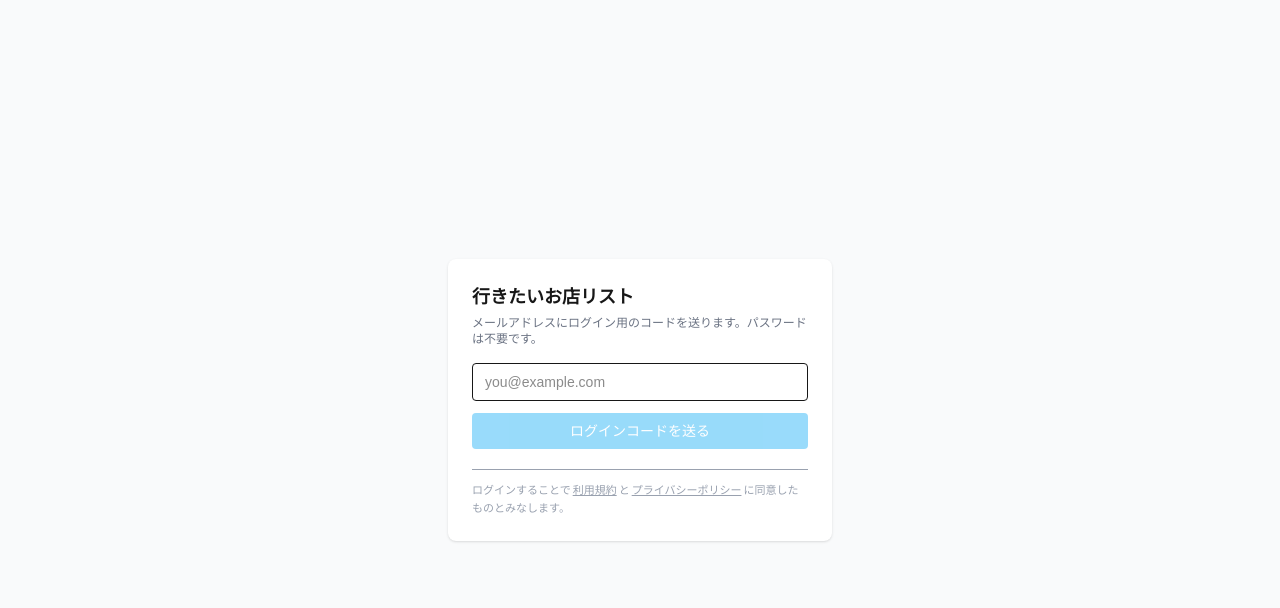
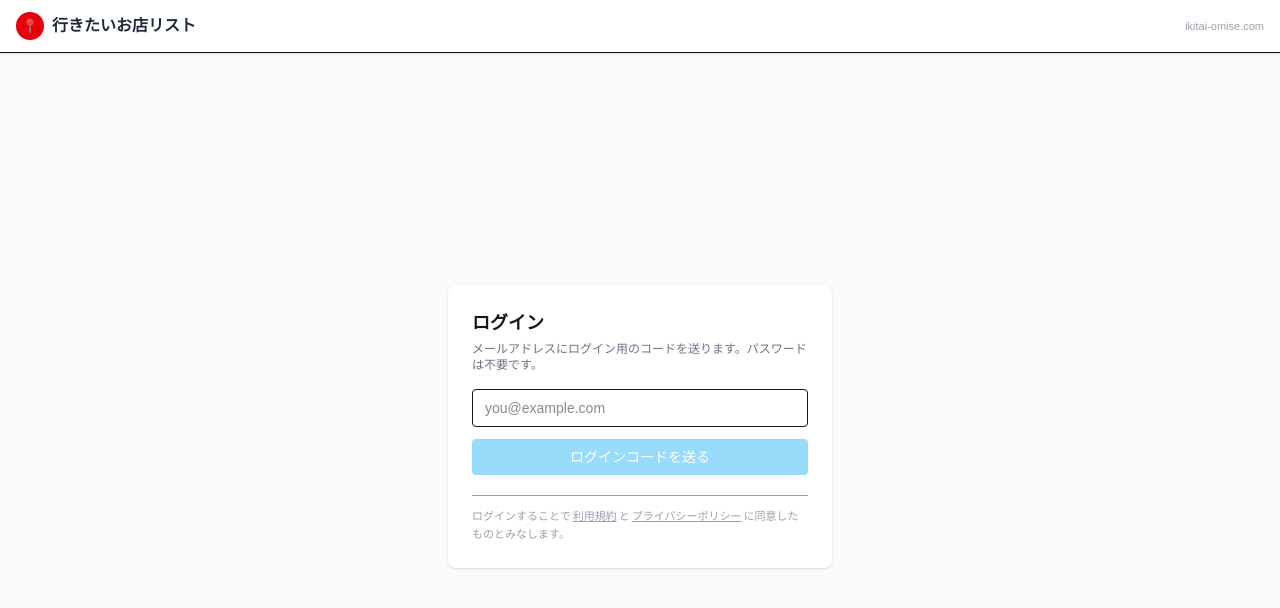
Before and after one commit to HirokiNakahara0805/place-list, a Next.js app: page / in a window 1280 px wide. Shown: the top 608 px of the page. Built offline with nearby package versions, Linux system fonts and the light colour scheme; no server answers.

Commit message:
tag counts, label collision avoidance, login header

```diff
--- a/app/components/AuthGate.tsx
+++ b/app/components/AuthGate.tsx
@@ -134,9 +134,22 @@ export default function AuthGate({ children }: { children: React.ReactNode }) {
 
   if (!user) {
     return (
-      <div className="flex h-[100dvh] items-center justify-center bg-gray-50 px-4">
+      <div className="flex h-[100dvh] flex-col bg-gray-50">
+        {/* 上部バー：どのサイトを開いているか一目で分かるように */}
+        <header className="flex items-center gap-2 border-b bg-white px-4 py-3 shadow-sm">
+          <span
+            aria-hidden
+            className="flex h-7 w-7 shrink-0 items-center justify-center rounded-full bg-red-600 text-sm text-white"
+          >
+            📍
+          </span>
+          <span className="text-base font-bold text-gray-800">行きたいお店リスト</span>
+          <span className="ml-auto text-[11px] text-gray-400">ikitai-omise.com</span>
+        </header>
+
+        <div className="flex flex-1 items-center justify-center px-4">
         <div className="w-full max-w-sm rounded-lg bg-white p-6 shadow">
-          <h1 className="mb-1 text-lg font-bold">行きたいお店リスト</h1>
+          <h1 className="mb-1 text-lg font-bold">ログイン</h1>
 
           {step === 'email' ? (
             <>
@@ -224,6 +237,7 @@ export default function AuthGate({ children }: { children: React.ReactNode }) {
             に同意したものとみなします。
           </p>
         </div>
+        </div>
       </div>
     );
   }
--- a/app/components/Map.tsx
+++ b/app/components/Map.tsx
@@ -149,11 +149,13 @@ function TagPicker({
   selected,
   onToggle,
   onCreate,
+  counts,
 }: {
   tags: Tag[];
   selected: string[];
   onToggle: (id: string) => void;
   onCreate: (name: string) => Promise<void>;
+  counts?: Record<string, number>;
 }) {
   const [name, setName] = useState('');
   const [busy, setBusy] = useState(false);
@@ -182,7 +184,8 @@ function TagPicker({
                   checked={selected.includes(t.id)}
                   onChange={() => onToggle(t.id)}
                 />
-                <span className="min-w-0 truncate">{t.name}</span>
+                <span className="min-w-0 flex-1 truncate">{t.name}</span>
+                <span className="shrink-0 text-xs text-gray-400">{counts?.[t.id] ?? 0}</span>
               </label>
             </li>
           ))}
@@ -802,6 +805,29 @@ function MapInner() {
     });
   const registered = new Set(places.map((p) => p.place_id).filter(Boolean) as string[]);
   const filterCount = selectedTagIds.length;
+
+  // 近い位置のラベルが重ならないよう、上下にずらす量を決める
+  const labelOffsets: Record<string, number> = {};
+  {
+    const placed: { lat: number; lng: number; step: number }[] = [];
+    for (const p of places) {
+      // 近接判定（おおよそ数百m以内を「重なる」とみなす）
+      const near = placed.filter(
+        (q) => Math.abs(q.lat - p.lat) < 0.0016 && Math.abs(q.lng - p.lng) < 0.0032
+      );
+      const used = new Set(near.map((q) => q.step));
+      let step = 0;
+      while (used.has(step)) step += 1;
+      labelOffsets[p.id] = step;
+      placed.push({ lat: p.lat, lng: p.lng, step });
+    }
+  }
+
+  // タグごとの登録件数
+  const tagCounts: Record<string, number> = {};
+  for (const ids of Object.values(placeTags)) {
+    for (const id of ids) tagCounts[id] = (tagCounts[id] ?? 0) + 1;
+  }
   const distanceBase = origin ?? myPos;
 
   return (
@@ -827,7 +853,7 @@ function MapInner() {
             key={p.id}
             position={{ lat: p.lat, lng: p.lng }}
             onClick={() => setOpenId(p.id)}
-            zIndex={openId === p.id ? 8 : 1}
+            zIndex={openId === p.id ? 8 : 1 + (labelOffsets[p.id] ?? 0)}
           >
             {/* 選択していなくても店名が分かるようにラベルを添える */}
             <div className="flex flex-col items-center">
@@ -835,7 +861,7 @@ function MapInner() {
               {/* Googleの店名（白地に黒）と区別できるよう、色を反転させる */}
               <span
                 style={{
-                  marginTop: 3,
+                  marginTop: 3 + (labelOffsets[p.id] ?? 0) * 17,
                   maxWidth: '8.5rem',
                   padding: '2px 6px',
                   borderRadius: 6,
@@ -1285,6 +1311,7 @@ function MapInner() {
                             }
                           >
                             {t.name}
+                            <span className="ml-1 opacity-60">{tagCounts[t.id] ?? 0}</span>
                           </button>
                           {manageTags && (
                             <button
@@ -1522,6 +1549,7 @@ function MapInner() {
           <TagPicker
             tags={tags}
             selected={pendingTagIds}
+            counts={tagCounts}
             onToggle={(id) =>
               setPendingTagIds((prev) =>
                 prev.includes(id) ? prev.filter((x) => x !== id) : [...prev, id]
@@ -1581,6 +1609,7 @@ function MapInner() {
           <TagPicker
             tags={tags}
             selected={editTagIds}
+            counts={tagCounts}
             onToggle={(id) =>
               setEditTagIds((prev) =>
                 prev.includes(id) ? prev.filter((x) => x !== id) : [...prev, id]
```
